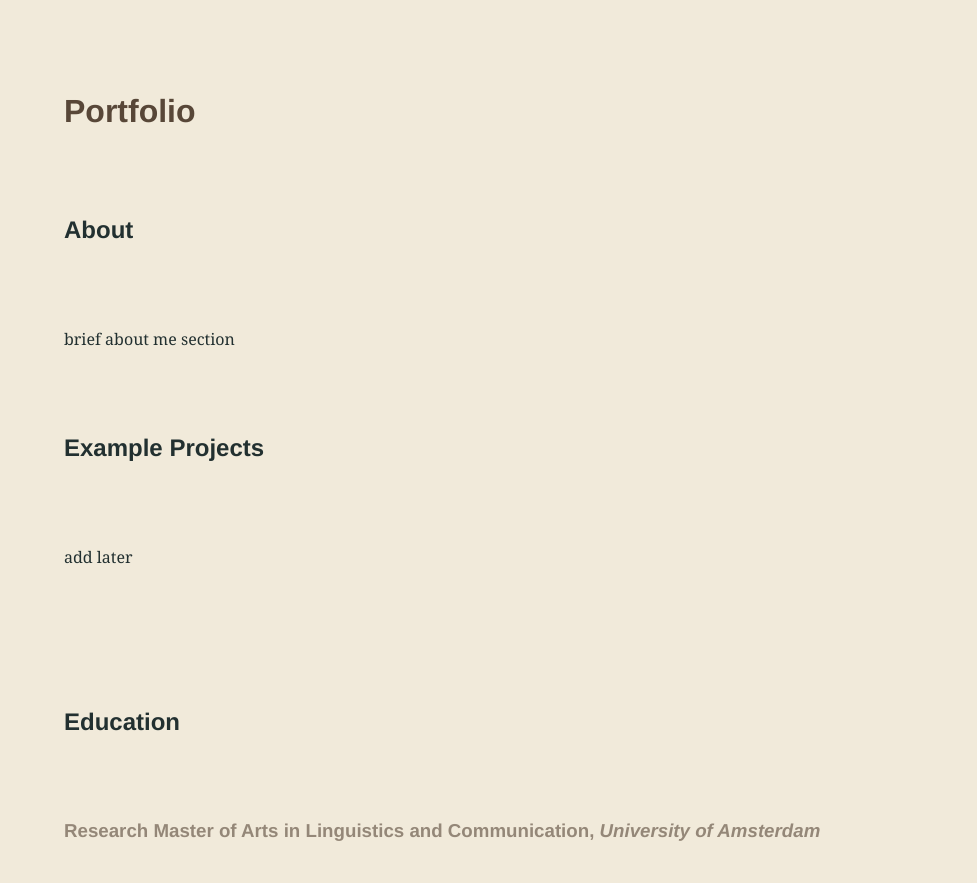
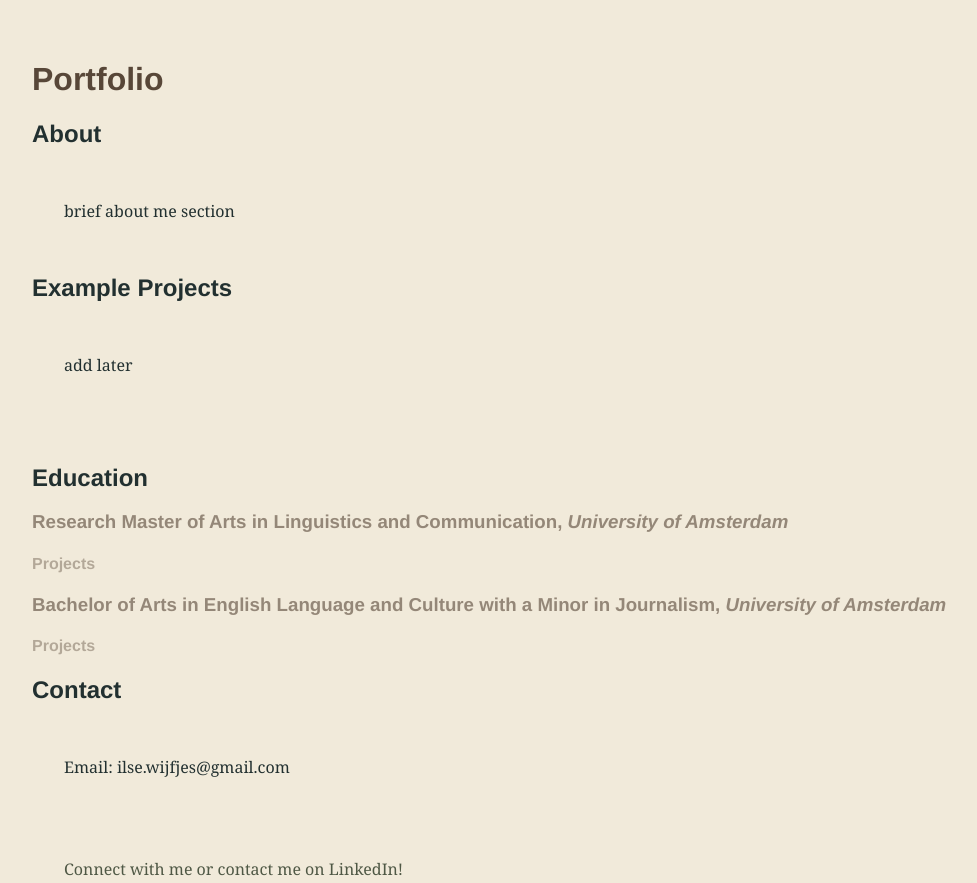
Before and after one commit to ilsewijfjes/ilsewijfjes, a plain HTML site: page index.html in a window 1280 px wide. Shown: the top 883 px of the page, without its empty margins (8-985 px from the left). Drawn offline with Linux system fonts and the light colour scheme.

Commit message:
Update portfolio_style.css

```diff
--- a/portfolio_style.css
+++ b/portfolio_style.css
@@ -8,35 +8,30 @@ body {
 h1 {
   font-family: Helvetica, sans-serif;
   color: #584738;
-  padding: 2rem;
 }
 
 h2 {
   font-family: Helvetica, sans-serif;
   opacity: 0.8
   color: #584738;
-  padding: 2rem;
 }
 
 h3 {
   font-family: Helvetica, sans-serif;
   opacity: 0.6;
   color: #584738;
-  padding: 2rem;
 }
 
 h4 {
   font-family: Helvetica, sans-serif;
   opacity: 0.4;
   color: #584738;
-  padding: 2rem;
 }
 
 h5 {
   font-family: Helvetica, sans-serif;
   opacity: 0.2;
   color: #584738;
-  padding: 2rem;
 }
 
 a {
@@ -54,6 +49,7 @@ p {
 }
 
 section {
+  background-color: #D8DACA
   margin-bottom: 40px;
   padding-bottom: 20px;
 }
```
